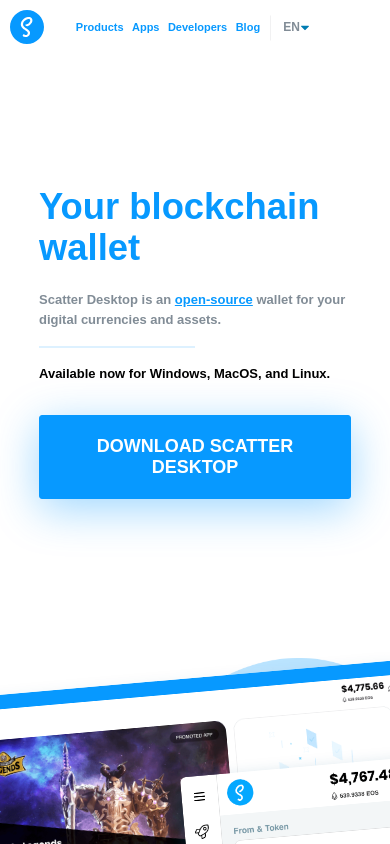
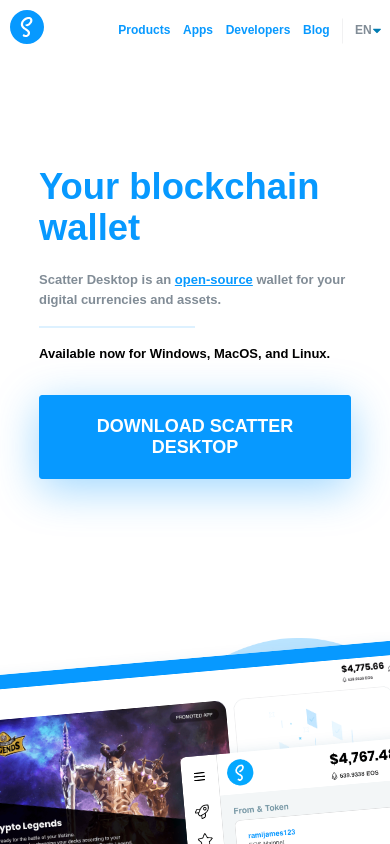
Before and after one commit to GetScatter/GetScatterWebsiteNuxt, a Nuxt app: page / in a window 390 px wide. Shown: the top 844 px of the page. Built offline with nearby package versions, Linux system fonts and the light colour scheme; some icons are missing.

Commit message:
Mobile responsiveness fixes for the header

```diff
--- a/components/Header.vue
+++ b/components/Header.vue
@@ -44,6 +44,11 @@
         justify-content:center;
         height:80px;
 
+        @media (max-width: $breakpoint-mobile) {
+          flex-direction:column;
+          height: 60px;
+        }
+
         li a {
             color:$blue;
         }
@@ -74,7 +79,7 @@
 
             @media (max-width: $breakpoint-tablet) {
               width:34px;
-            height:34px;
+              height:34px;
             }
 
         }
@@ -92,6 +97,10 @@
 
     .app-links{
         justify-self: end;
+
+        @media (max-width: $breakpoint-mobile) {
+            align-self: end;
+        }
     }
 
     .external-links {
@@ -109,6 +118,11 @@
           right:10px;
           top:10px;
           padding:0px;
+        }
+
+        @media (max-width: $breakpoint-mobile) {
+          top:initial;
+          bottom:10px;
         }
 
         a {
--- a/components/Links.vue
+++ b/components/Links.vue
@@ -38,6 +38,10 @@
           height:54px;
         }
 
+        @media (max-width: $breakpoint-mobile) {
+          justify-content:flex-end;
+        }
+
         .nav-item {
             margin: 0 1.2rem;
             text-decoration:none;
@@ -52,8 +56,7 @@
             }
 
             @media (max-width: $breakpoint-mobile) {
-              margin: 0 .4rem;
-              font-size:$font-size-tiny;
+              margin: 0 .6rem;
             }
 
             &.exact-active-link {
```
